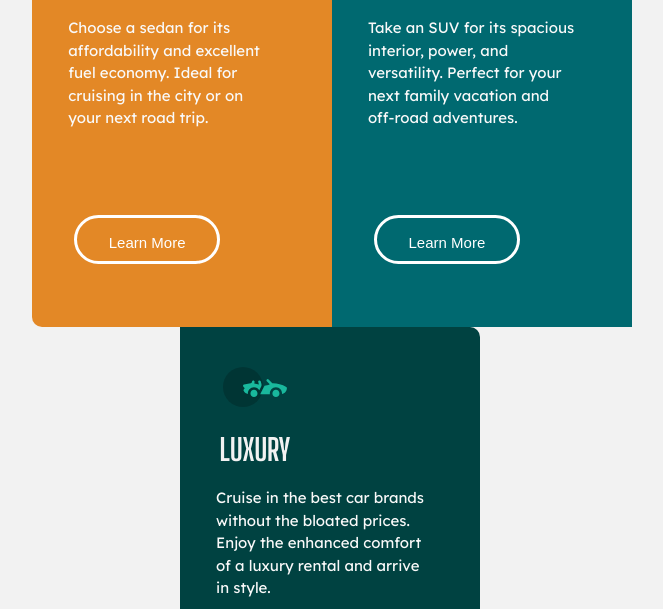
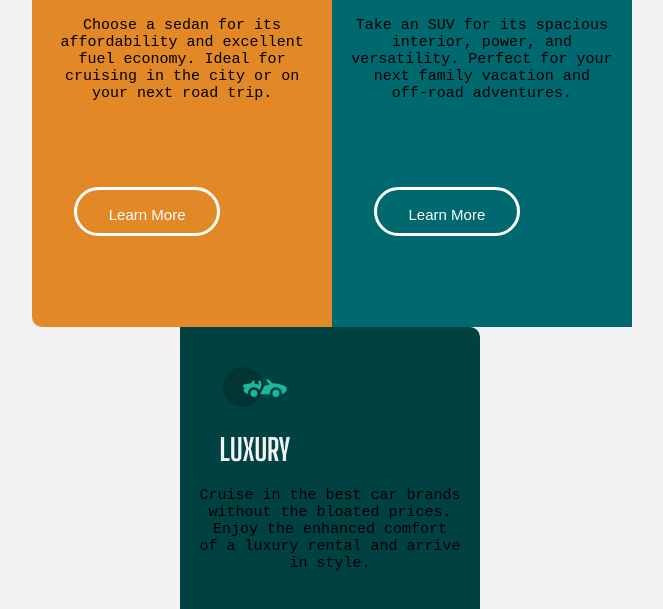
Before and after one commit to heyitsmeaman/3column-preview-card-component, a plain HTML site: page index.html in a window 1280 px wide. Shown: the part 343-952 px from the top of the page, without its empty margins (310-973 px from the left). Drawn offline with Linux system fonts and the light colour scheme.

Commit message:
updated
<p> not under <pre>

```diff
--- a/index.html
+++ b/index.html
@@ -22,11 +22,11 @@
   <div class="one">
     <img class="images" src="images/icon-sedans.svg" alt="">
     <h1>SEDANS</h1>
-<pre><p>Choose a sedan for its
+<pre class="para">Choose a sedan for its
 affordability and excellent
 fuel economy. Ideal for
 cruising in the city or on
-your next road trip.</p></pre>
+your next road trip.</pre>
 
     <a class="btn1"href="#">Learn More</a>
 
@@ -35,7 +35,7 @@ your next road trip.</p></pre>
   <div class="two">
     <img class="images" src="images/icon-suvs.svg" alt="">
     <h1 class="suv">SUVS</h1>
-    <pre><p>Take an SUV for its spacious
+    <pre class="para">Take an SUV for its spacious
 interior, power, and
 versatility. Perfect for your
 next family vacation and
@@ -48,11 +48,11 @@ off-road adventures.</p></pre>
     <img class="images" src="images/icon-luxury.svg" alt="">
     <h1>LUXURY</h1>
 
-  <pre><p>Cruise in the best car brands
+  <pre class="para">Cruise in the best car brands
 without the bloated prices.
 Enjoy the enhanced comfort
 of a luxury rental and arrive
-in style.</p></pre>
+in style.</pre>
 
     <a class="btn3"href="#">Learn More</a>
   </div>
```
